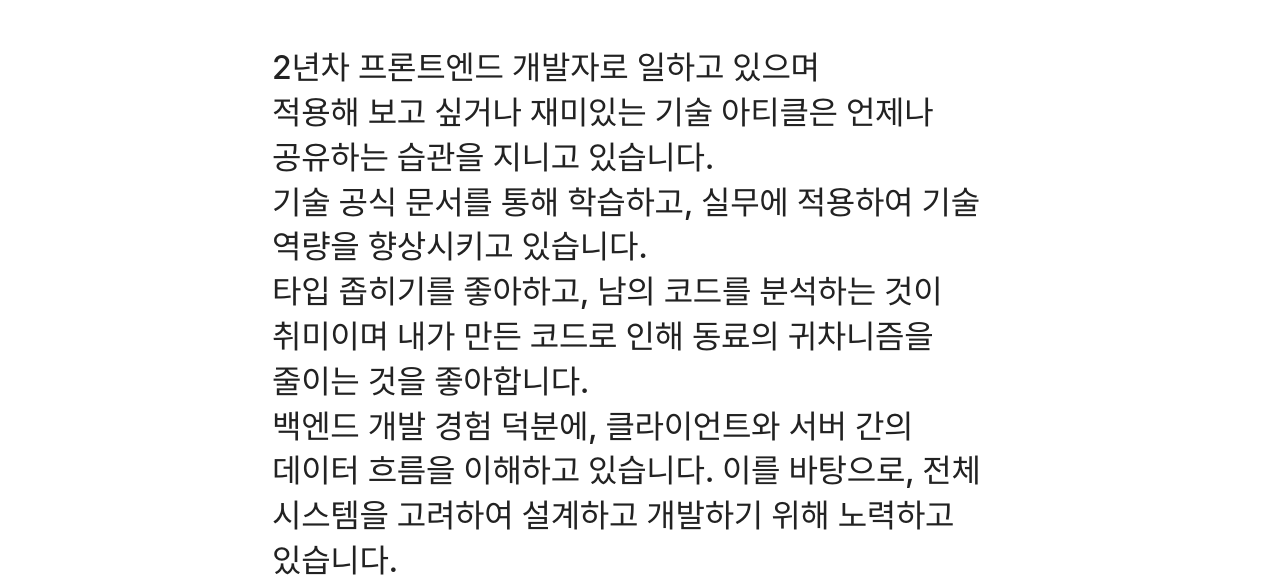
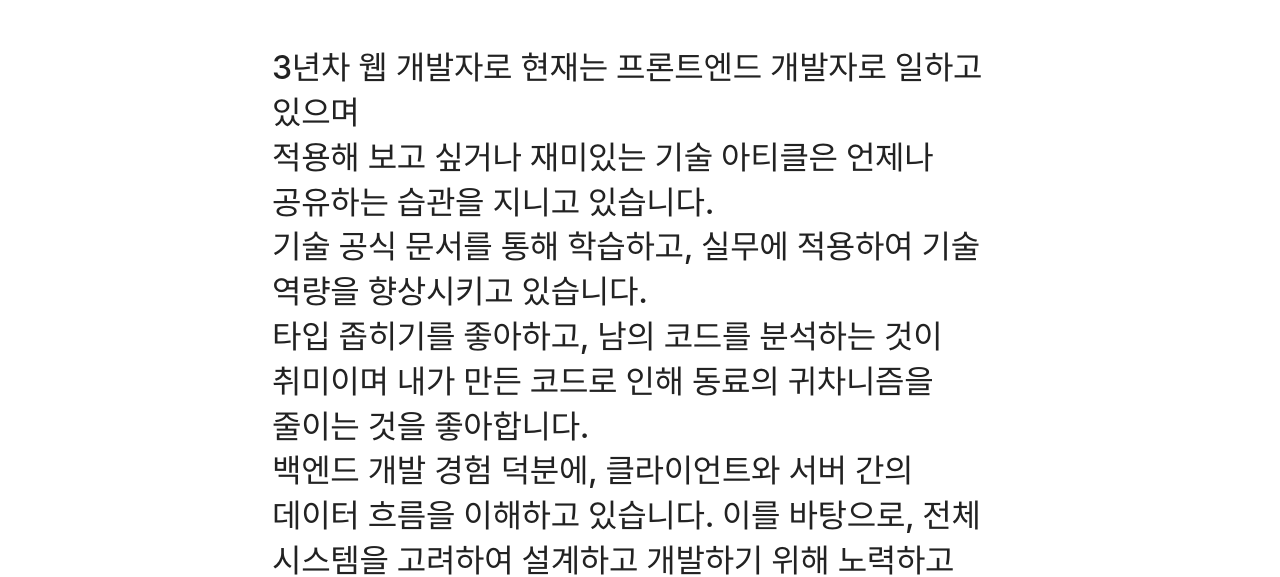
Before and after one commit to DoK6n/resume, a website: page index.html in a window 1280 px wide. Shown: the part 237-814 px from the top of the page. Drawn offline with Linux system fonts and the light colour scheme; a web font is replaced by a local one.

Commit message:
feat: update intro

```diff
--- a/index.html
+++ b/index.html
@@ -38,7 +38,7 @@
           >
         </h1>
         <p class="big-paragraph">
-          2년차 프론트엔드 개발자로 일하고 있으며<br />
+          3년차 웹 개발자로 현재는 프론트엔드 개발자로 일하고 있으며<br />
           적용해 보고 싶거나 재미있는 기술 아티클은 언제나 공유하는 습관을 지니고 있습니다.<br />
           기술 공식 문서를 통해 학습하고, 실무에 적용하여 기술 역량을 향상시키고 있습니다.
           <br />
```
